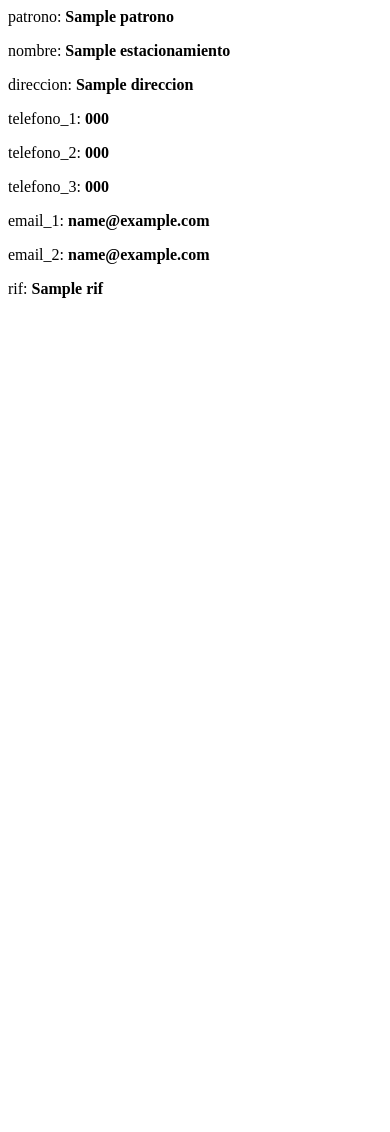
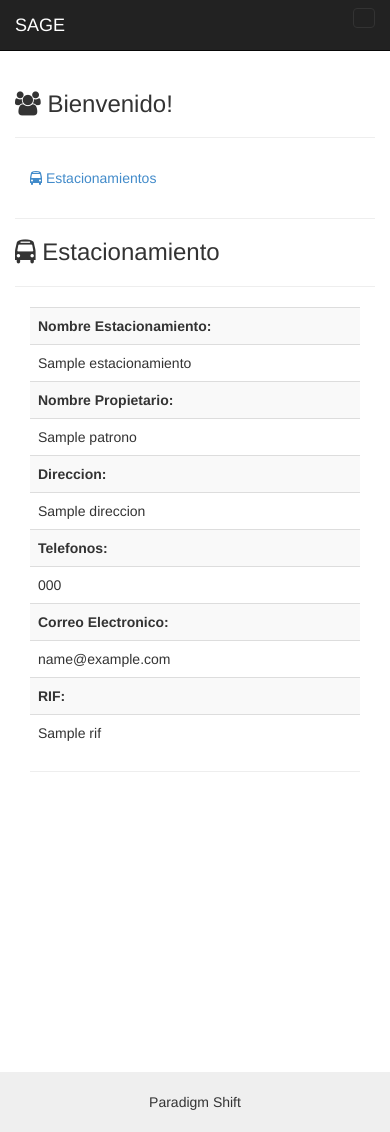
Before and after one commit to Sealos/SAGE, a Django app: template src/SAGE/templates/estacionamiento.html in a window 390 px wide. Before the commit the page ends 298 px from the top, so only its background shows below. Run offline with Django 3.2, Linux system fonts and the light colour scheme; the template is opened without the code that fills it: most values are stand-ins (such as "Sample title", 1, 10 or a date in 2020); some libraries are stand-ins or nearby versions.

Commit message:
Acomode la interfaz de la pagina VER y agregue link en el banner izquierdo

```diff
--- a/src/SAGE/apps/estacionamientos/urls.py
+++ b/src/SAGE/apps/estacionamientos/urls.py
@@ -7,4 +7,5 @@ urlpatterns = patterns('',
     url(r'^$', views.estacionamientos_all, name='estacionamientos_all'),
     url(r'^(?P<_id>\d+)/$', views.estacionamiento_detail, name='estacionamiento_detail'),
     url(r'^(?P<_id>\d+)/extend/$', views.estacionamiento_extend, name='estacionamiento_extends'),
+    url(r'^hola',views.prueba, name = 'prueba'),
 )
--- a/src/SAGE/apps/estacionamientos/views.py
+++ b/src/SAGE/apps/estacionamientos/views.py
@@ -58,3 +58,7 @@ def estacionamiento_extend(request, _id):
         form = EstacionamientoextendedForm()
 
     return render(request, 'estacionamiento_extends.html', {'form': form, 'estacionamiento': estacionamientos[_id],'extend': extends})
+
+
+def prueba(request):
+    return render(request,'pruebadb.html',{'a':'hola'})
--- a/src/SAGE/templates/estacionamiento.html
+++ b/src/SAGE/templates/estacionamiento.html
@@ -1,10 +1,204 @@
+{% load staticfiles %}
+<!DOCTYPE html>
+<html lang="es"><head>
+    <meta http-equiv="content-type" content="text/html; charset=UTF-8">
 
-patrono: <b>{{estacionamiento.patrono}}</b><p>
-nombre: <b>{{estacionamiento.nombre}}</b><p>
-direccion: <b>{{estacionamiento.direccion}}</b><p>
-telefono_1: <b>{{estacionamiento.telefono_1}}</b><p>
-telefono_2: <b>{{estacionamiento.telefono_2}}</b><p>
-telefono_3: <b>{{estacionamiento.telefono_3}}</b><p>
-email_1: <b>{{estacionamiento.email_1}}</b><p>
-email_2: <b>{{estacionamiento.email_2}}</b><p>
-rif: <b>{{estacionamiento.rif}}</b><p>
+    <meta charset="utf-8">
+    <title>
+      SAGE
+    </title>
+    <meta name="viewport" content="width=device-width, initial-scale=1, maximum-scale=1">
+    <link href="{% static 'css/bootstrap.min.css'%}" rel="stylesheet">
+    <link href="{% static 'css/base.css'%}" rel="stylesheet">
+    <link href="{% static 'css/font-awesome.min.css'%}" rel="stylesheet">
+
+   </head>
+
+
+
+
+ <body>
+
+        <!-- Header -->
+<div id="top-nav" class="navbar navbar-inverse navbar-static-top">
+  <div class="container">
+    <div class="navbar-header">
+      <button type="button" class="navbar-toggle" data-toggle="collapse" data-target=".navbar-collapse">
+          <span class="icon-toggle"></span>
+      </button>
+      <a href="#" class="navbar-brand">SAGE</a>
+    </div>
+    <div class="navbar-collapse collapse">
+      <ul class="nav navbar-nav navbar-right">
+
+        <li class="dropdown">
+          <a class="dropdown-toggle" role="button" data-toggle="dropdown" href="#">
+            <i class="glyphicon glyphicon-user"></i> Admin <span class="caret"></span></a>
+          <ul id="g-account-menu" class="dropdown-menu" role="menu">
+            <li><a href="#">My Profile</a></li>
+            <li><a href="#"><i class="glyphicon glyphicon-lock"></i> Logout</a></li>
+          </ul>
+        </li>
+      </ul>
+    </div>
+  </div><!-- /container -->
+</div>
+<!-- /Header -->
+
+<!-- Main -->
+<div class="container">
+
+  <!-- upper section -->
+  <div class="row">
+  <div class="col-sm-3">
+      <!-- left -->
+      <h3><i class="fa fa-users"></i> Bienvenido!</h3>
+      <hr>
+
+<!--       <ul class="nav nav-stacked">
+        <li><a href="javascript:;"><i class="glyphicon glyphicon-briefcase"></i> Modificar Perfil</a></li>
+        <li><a href="javascript:;"><i class="fa fa-cc-visa"></i> Metodos de pago</a></li>
+        <li><a href="javascript:;"><i class="glyphicon glyphicon-list-alt"></i> Reservas</a></li>
+
+
+        <li><a href="javascript:;"><i class="fa fa-bus"></i> Estacionamientos</a></li>
+
+      </ul> -->
+
+         <ul class="nav nav-stacked">
+            <li>
+              <a href="..">
+                <i class="fa fa-bus"></i>
+                Estacionamientos
+              </a>
+            </li>
+          </ul>
+      <hr>
+
+    </div><!-- /span-3 -->
+    <div class="col-sm-9">
+
+      <!-- column 2 -->
+       <h3><i class="fa fa-bus"></i> Estacionamiento</h3>
+
+       <hr>
+
+     <!--/row-->
+    <div class="col-md-8">
+
+      <table class="table table-striped">
+        <thead>
+
+        </thead>
+        <tbody>
+			<tr><td><b>Nombre Estacionamiento:</b></td></tr>
+			<tr><td>{{estacionamiento.nombre}}</td></tr>
+
+			<tr><td><b>Nombre Propietario:</b></td></tr>
+			<tr><td>{{estacionamiento.patrono}}</td></tr>
+
+			<tr><td><b>Direccion:</b></td></tr>
+			<tr><td>{{estacionamiento.direccion}}</td></tr>
+
+			<tr><td><b>Telefonos:</b></td></tr>
+			<tr><td>{{estacionamiento.telefono_1}}</td></tr>
+
+			<tr><td><b>Correo Electronico:</b></td></tr>
+			<tr><td>{{estacionamiento.email_1}}</td></tr>
+
+			<tr><td><b>RIF:</b></td></tr>
+			<tr><td>{{estacionamiento.rif}}</td></tr>
+
+        </tbody>
+      </table>
+
+
+
+      <!--tabs-->
+
+      <!--/tabs-->
+
+      <hr>
+
+
+
+
+    </div></div><!--/col-span-9-->
+
+  </div><!--/row-->
+  <!-- /upper section -->
+
+  <!-- lower section -->
+  <!--/row-->
+
+</div><!--/container-->
+<!-- /Main -->
+
+<br>
+<br>
+<br>
+<br>
+<br>
+<br>
+<br>
+<br>
+<br>
+<br>
+<br>
+<br>
+<br>
+
+
+  <footer class="text-center">
+      Paradigm Shift
+    </footer>
+
+<div class="modal" id="addWidgetModal">
+  <div class="modal-dialog">
+    <div class="modal-content">
+      <div class="modal-header">
+        <button type="button" class="close" data-dismiss="modal" aria-hidden="true">×</button>
+        <h4 class="modal-title">Add Widget</h4>
+      </div>
+      <div class="modal-body">
+        <p>Add a widget stuff here..</p>
+      </div>
+      <div class="modal-footer">
+        <a href="#" class="btn">Close</a>
+        <a href="#" class="btn btn-primary">Save changes</a>
+      </div>
+    </div><!-- /.modal-content -->
+  </div><!-- /.modal-dalog -->
+</div><!-- /.modal -->
+
+
+
+        <script async="" src="//www.google-analytics.com/analytics.js"></script><script type="text/javascript" src="//ajax.googleapis.com/ajax/libs/jquery/1.9.1/jquery.min.js"></script>
+
+
+        <script type="text/javascript" src="//maxcdn.bootstrapcdn.com/bootstrap/3.2.0/js/bootstrap.min.js"></script>
+
+
+        <!-- JavaScript jQuery code from Bootply.com editor  -->
+
+        <script type="text/javascript">
+
+        $(document).ready(function() {
+
+
+
+        });
+
+        </script>
+
+        <script>
+          (function(i,s,o,g,r,a,m){i['GoogleAnalyticsObject']=r;i[r]=i[r]||function(){
+          (i[r].q=i[r].q||[]).push(arguments)},i[r].l=1*new Date();a=s.createElement(o),
+          m=s.getElementsByTagName(o)[0];a.async=1;a.src=g;m.parentNode.insertBefore(a,m)
+          })(window,document,'script','//www.google-analytics.com/analytics.js','ga');
+          ga('create', 'UA-40413119-1', 'bootply.com');
+          ga('send', 'pageview');
+        </script>
+
+
+</body></html>
--- /dev/null
+++ b/src/SAGE/templates/pruebadb.html
@@ -0,0 +1,2 @@
+
+{{a}}
```
Also changed, not shown: src/SAGE/templates/base.html (+20 -1 lines), 1 other file.
